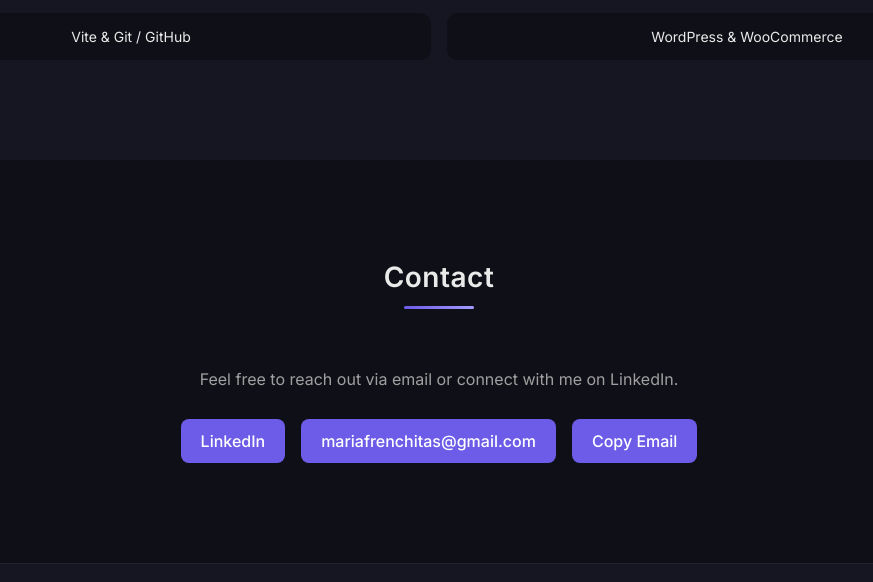
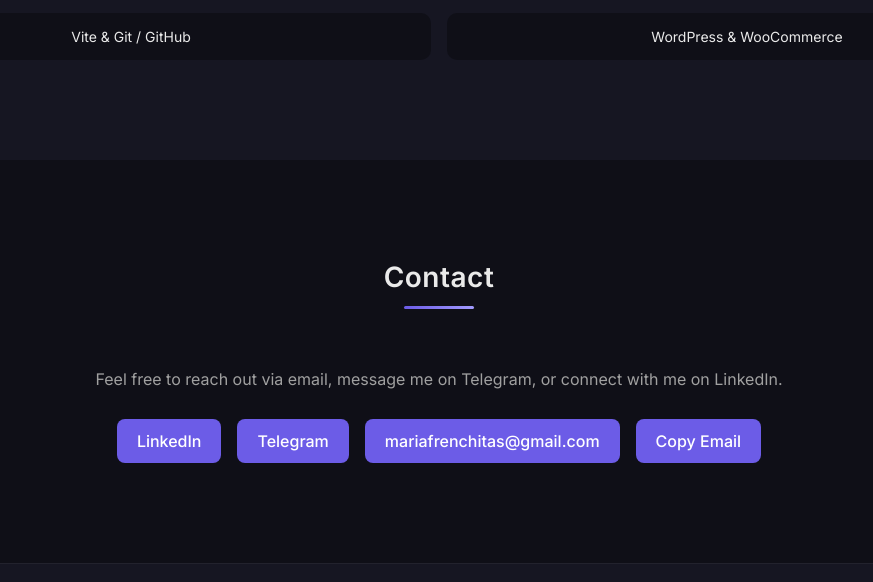
Before and after one commit to mariafernandamamone/Fernanda-Mamone-Portfolio, a website built with Vite: page index.html in a window 1280 px wide. Shown: the part 7588-8170 px from the top of the page, without its empty margins (201-1074 px from the left). Built offline with nearby package versions, Linux system fonts and the light colour scheme.

Commit message:
update contact section

```diff
--- a/index.html
+++ b/index.html
@@ -261,18 +261,22 @@
                 </div>
             </section>
 
-            <!-- CONTACT -->
+           <!-- CONTACT -->
             <section class="contact" id="contact">
                 <div class="container">
                     <h2 class="section__title">Contact</h2>
 
                     <p class="contact__text">
-                        Feel free to reach out via email or connect with me on LinkedIn.
+                        Feel free to reach out via email, message me on Telegram, or connect with me on LinkedIn.
                     </p>
 
                     <div class="contact__links">
-                        <a class="contact__link" href="https://www.linkedin.com/in/mfmamone/" target="_blank">
+                        <a class="contact__link" href="https://www.linkedin.com/in/mfmamone/" target="_blank" rel="noopener noreferrer">
                             LinkedIn
+                        </a>
+
+                        <a class="contact__link" href="https://t.me/mfmamone" target="_blank" rel="noopener noreferrer">
+                            Telegram
                         </a>
 
                         <a class="contact__link" href="mailto:mariafrenchitas@gmail.com">
```
